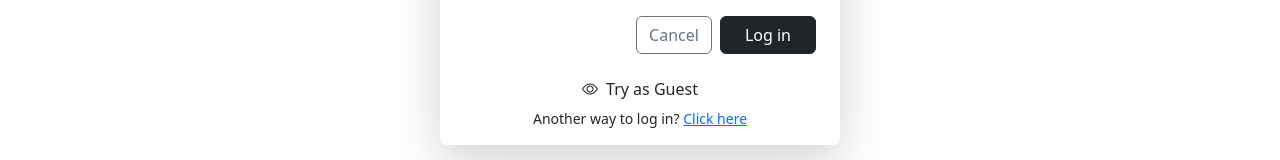
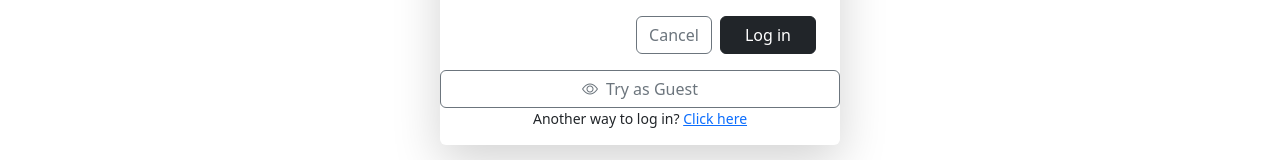
Before and after one commit to Paul220606/unitasker-fullstack-js, a React (Vite) app in the folder client/: page /login in a window 1280 px wide. Shown: the part 339-499 px from the top of the page. Built offline with nearby package versions, Linux system fonts and the light colour scheme; no server answers.

Commit message:
fix guest login function

```diff
--- a/client/src/features/auth/pages/Login.jsx
+++ b/client/src/features/auth/pages/Login.jsx
@@ -1,14 +1,17 @@
 import * as bootstrap from 'bootstrap'
-import { useState } from "react"
-import { Link } from "react-router-dom"
+import { useState, useContext } from "react"
+import { Link, useNavigate } from "react-router-dom"
 import { useTranslation } from 'react-i18next'
 
 import FormModal from "../../../shared/components/Form/FormModal"
 import PinModal from "../components/PinModal"
 import FormBuilder from "../../../shared/components/Form/FormBuilder"
 import { login, guestLogin } from "../auth.api"
+import { AppContext } from '../../../app/App'
 
 function Login() {
+    const { setUser, setCategoriesList } = useContext(AppContext)
+    const navigate = useNavigate()
     const [showPassword, setShowPassword] = useState(false)
     const [userInfo, setUserInfo] = useState({})
     const {t} = useTranslation()
@@ -57,8 +60,22 @@ function Login() {
 
                 <div>
                     <button
-                        className= "btn btn-outline-secondarry w-100"
-                        onClick= {() => guestLogin()}>
+                        className= "btn btn-outline-secondary w-100"
+                        onClick={async () => {
+                            try {
+                                const res = await guestLogin()
+                                if (res.success) {
+                                    localStorage.setItem('token', res.token)
+                                    localStorage.setItem('user', res.username)
+                                    localStorage.setItem('categories', res.categories)
+                                    setUser(res.username)
+                                    setCategoriesList(res.categories)
+                                    navigate('/')
+                                }
+                            } catch (err) {
+                                console.log(err)
+                            }
+                        }}>
                             <i className='bi bi-eye me-2'></i>
                             {t('auth.login.tryAsGuest')}
                     </button>
```
Lines whose indentation alone changed are shown as unchanged.
